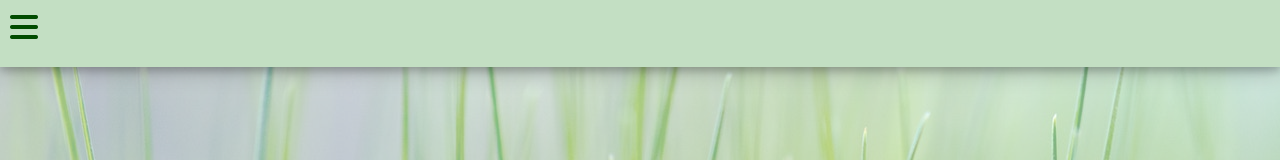
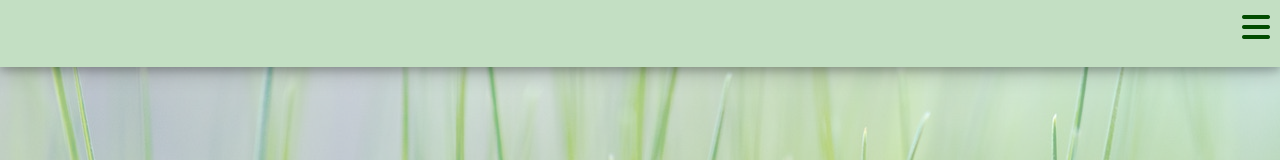
Before and after one commit to jmlow-hub/new-portfolio, a plain HTML site: page index.html in a window 1280 px wide. Shown: the top 160 px of the page. Drawn offline with Linux system fonts and the light colour scheme.

Commit message:
changes to nav position and transitions

```diff
--- a/styles/_nav.scss
+++ b/styles/_nav.scss
@@ -2,12 +2,14 @@
 
 .sticky {
   display: flex;
+  justify-content: flex-end;
   width: 100%;
   background-color: #C3DFC3;
   position: fixed;
   top: 0;
   z-index: 1;
   box-shadow: $shadow;
+
 
 
 }
@@ -21,11 +23,11 @@
   position: fixed;
 	top: 0;
   z-index: 1;
-  left: 0;
+  right: 0;
   overflow-x: hidden;
   padding-top: 30px;
   font-family: $heading;
-  transition: 0.5s;
+  transition: 0.7s ease-in-out;
   color: $heading-color;
   list-style-type: none;
   background-color: $background;
@@ -64,7 +66,7 @@
 
 button {
   border: none;
-  margin: 10px 0 10px 10px;
+  margin: 10px 10px 10px 10px;
   padding-bottom: 10px;
   font-size: 2em;
   background-color: transparent;
--- a/styles/_projects.scss
+++ b/styles/_projects.scss
@@ -42,7 +42,7 @@
         position: relative;
         width: 100%;
         height: 100%;
-        transition: transform 0.8s;
+        transition: transform 0.9s ease-out;
         transform-style: preserve-3d;
 
         .projects__info__container__card-front {
```
Also changed, not shown: styles/_nav.css, styles/_projects.css, styles/styles.css.
